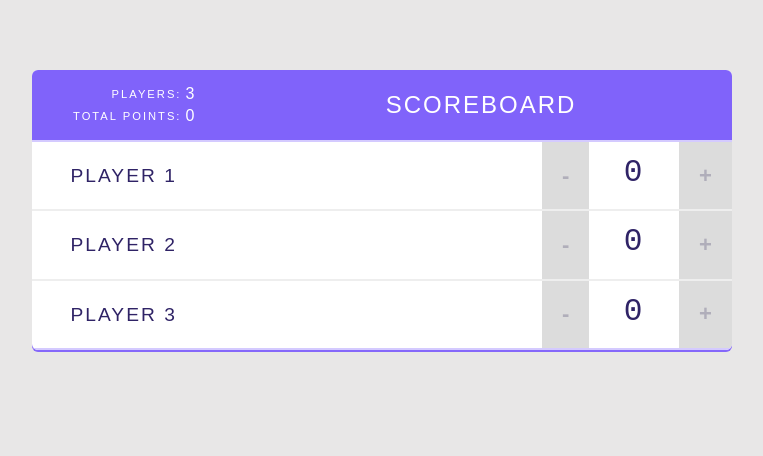
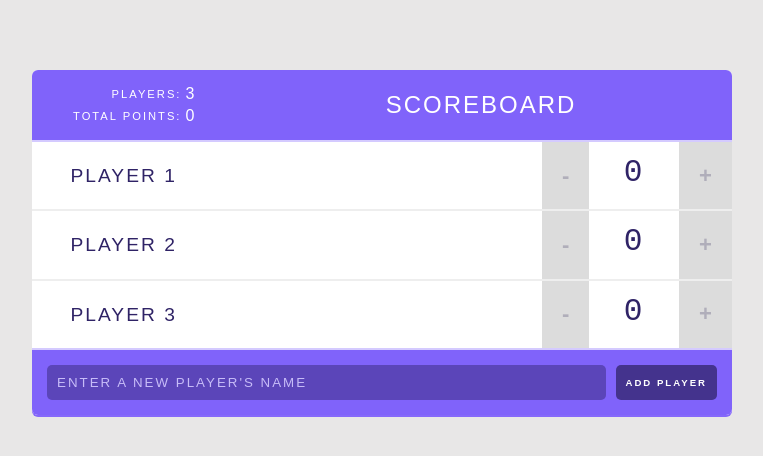
Before and after one commit to zack-jack/Scoreboard, a React (Create React App) app: page / in a window 1280 px wide. Shown: the top 456 px of the page, without its empty margins (258-1021 px from the left). Built offline with nearby package versions, Linux system fonts and the light colour scheme.

Commit message:
Add player form and handling

```diff
--- /dev/null
+++ b/src/components/AddPlayerForm.js
@@ -0,0 +1,33 @@
+import React, { Component } from "react";
+
+class AddPlayerForm extends React.Component {
+  state = {
+    value: ""
+  };
+
+  handleValueChange = e => {
+    this.setState({ value: e.target.value });
+  };
+
+  handleSubmit = e => {
+    e.preventDefault();
+    this.props.addPlayer(this.state.value);
+    this.setState({ value: "" });
+  };
+
+  render() {
+    return (
+      <form onSubmit={this.handleSubmit}>
+        <input
+          type="text"
+          value={this.state.value}
+          onChange={this.handleValueChange}
+          placeholder="Enter a new player's name"
+        />
+        <input type="submit" value="Add Player" />
+      </form>
+    );
+  }
+}
+
+export default AddPlayerForm;
--- a/src/components/App.js
+++ b/src/components/App.js
@@ -1,5 +1,6 @@
 import React, { Component } from "react";
 
+import AddPlayerForm from "./AddPlayerForm";
 import Header from "./Header";
 import Player from "./Player";
 
@@ -24,10 +25,25 @@
     ]
   };
 
+  prevPlayerId = 3;
+
   handleScoreChange = (index, delta) => {
     this.setState(prevState => ({
       score: (prevState.players[index].score += delta)
     }));
+  };
+
+  handleAddPlayer = name => {
+    this.setState({
+      players: [
+        ...this.state.players,
+        {
+          name,
+          score: 0,
+          id: (this.prevPlayerId += 1)
+        }
+      ]
+    });
   };
 
   handleRemovePlayer = id => {
@@ -55,6 +71,7 @@
             removePlayer={this.handleRemovePlayer}
           />
         ))}
+        <AddPlayerForm addPlayer={this.handleAddPlayer} />
       </div>
     );
   }
```
